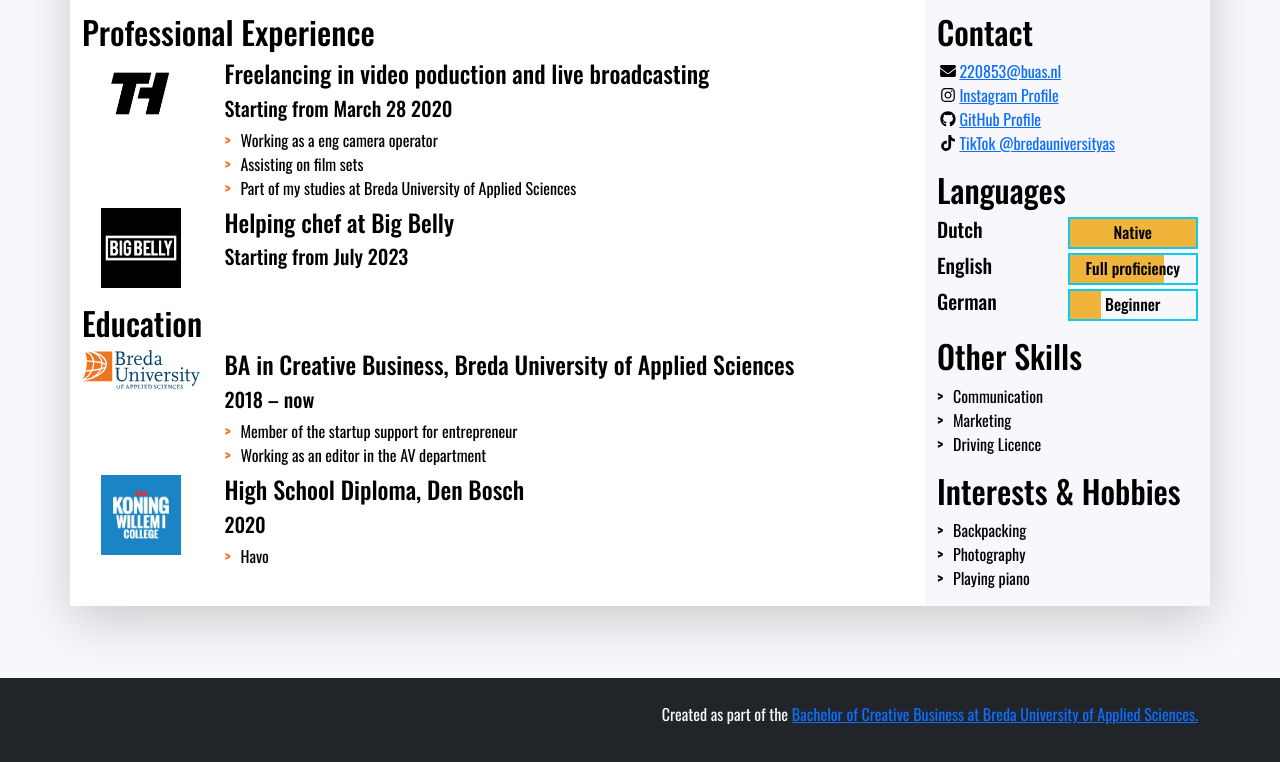
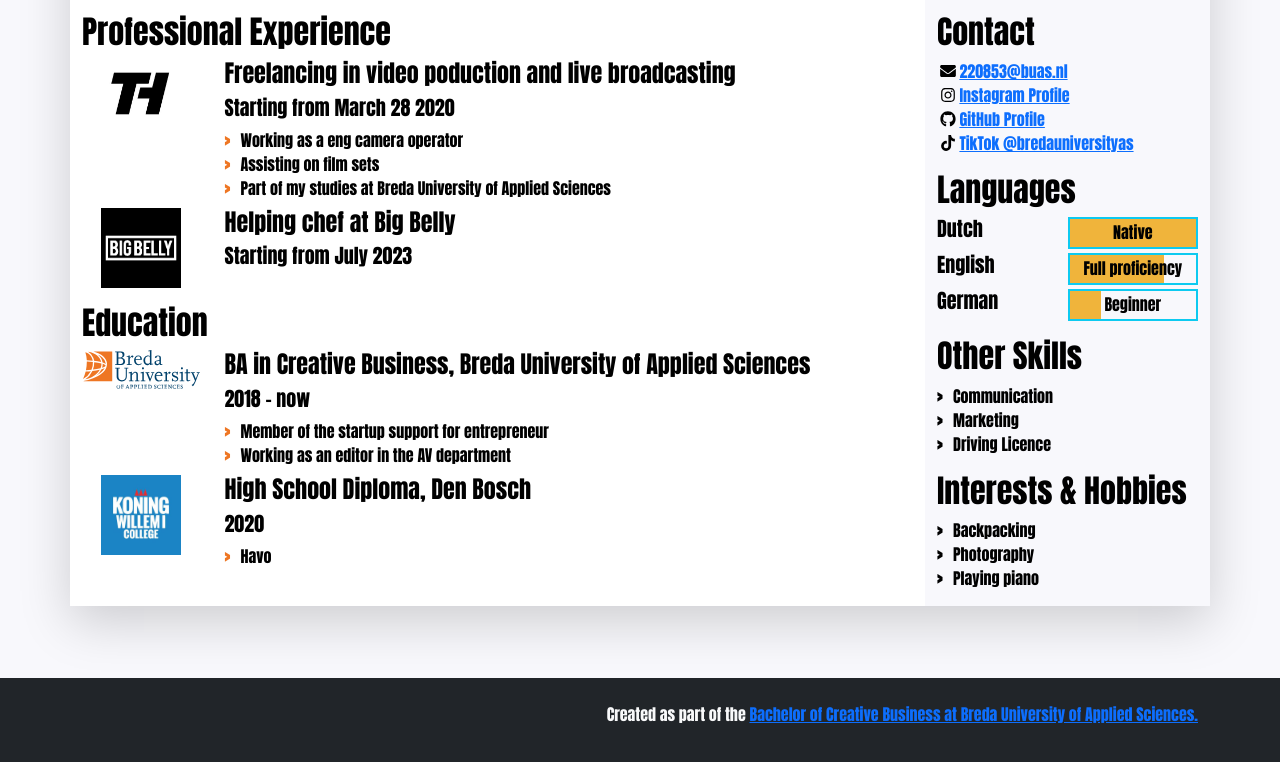
Before and after one commit to Tiimo21vh/Brand-Development, a plain HTML site: page index.html in a window 1280 px wide. Shown: the part 184-946 px from the top of the page. Drawn offline with nearby package versions, Linux system fonts and the light colour scheme.

Commit message:
font change

```diff
--- a/css/styles.css
+++ b/css/styles.css
@@ -7,7 +7,7 @@
 /* Styles for the body */
 
 body {
-	font-family: 'Oswald';
+	font-family: 'Anton';
 	color: #000000;
 	background-color: #f8f8fc;
 }
--- a/index.html
+++ b/index.html
@@ -14,9 +14,9 @@
     <!-- Links to our additional CSS styles -->
     <link rel="stylesheet" href="css/styles.css">
 
-    <link rel="preconnect" href="https://fonts.googleapis.com">
-    <link rel="preconnect" href="https://fonts.gstatic.com" crossorigin>
-    <link href="https://fonts.googleapis.com/css2?family=Oswald:wght@200..700&display=swap" rel="stylesheet">
+  <link rel="preconnect" href="https://fonts.googleapis.com">
+  <link rel="preconnect" href="https://fonts.gstatic.com" crossorigin>
+  <link href="https://fonts.googleapis.com/css2?family=Anton&family=Oswald:wght@200..700&display=swap" rel="stylesheet">
 
 
     <title>Timo van Hees</title>
```
Also changed, not shown: ._index.html.
